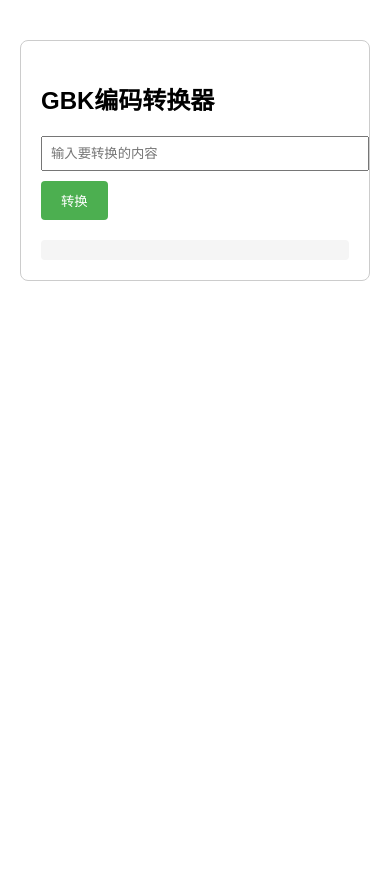
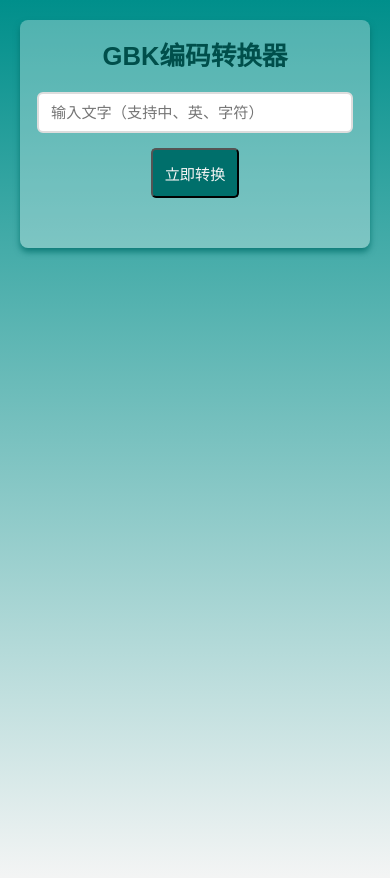
Before and after one commit to yhtun/char2gbk, a plain HTML site: page index.html in a window 390 px wide. Before the commit the page ends 844 px from the top, so only its background shows below. Drawn offline with Linux system fonts and the light colour scheme.

Commit message:
update index.html.
Signed-off-by: mtfx <yht1791078620@gmail.com>

```diff
--- a/index.html
+++ b/index.html
@@ -2,80 +2,193 @@
 <html>
 <head>
     <meta charset="UTF-8">
-    <title>GBK编码转换器（逐字对应版）</title>
+    <meta name="viewport" content="width=device-width, initial-scale=1.0, maximum-scale=5.0">
+    <title>GBK编码转换器（增强版）</title>
+    <link rel="icon" type="image/x-icon" href="https://ecp.sgcc.com.cn/ecp2.0//portal/favicon.ico">
     <style>
+        :root {
+            --primary-color: #004f4b;
+            --accent-color: #006f6b;
+            --text-color: #005f5b;
+            --bg-color: #006f6b;
+        }
+
         body {
+            margin: 0;
+            padding: 20px;
+            min-height: 100vh;
+            font-family: Arial, sans-serif;
+/*            font-family: -apple-system, BlinkMacSystemFont, "Segoe UI", Roboto, sans-serif;*/
+            background: linear-gradient(#008f8b,whitesmoke);
+            color: var(--text-color);
+        }
+
+        .container {
             max-width: 600px;
-            margin: 20px auto;
-            padding: 20px;
-            font-family: Arial, sans-serif;
+            margin: 0 auto;
+            padding: 25px;
+            background-color: rgba(255,255,255, 0.3);
+            border-radius: 8px;
+            box-shadow: 0 4px 6px rgba(0,111,107, 0.8);
+            text-align: center;
         }
-        .container {
-            border: 1px solid #ccc;
-            padding: 20px;
-            border-radius: 8px;
+
+        h2 {
+            margin: 0 0 20px; /* 减少底部间距 */
+            color: var(--primary-color);
+            font-size: 1.6rem; /* 适当缩小标题 */
+            text-align: center;
         }
+
+        .input-group {
+            position: relative;
+            max-width: 400px;  /* 新增最大宽度 */
+            margin: 0 auto 15px; /* 调整间距 */
+        }
+
         input {
-            width: 100%;
-            padding: 8px;
-            margin-bottom: 10px;
+            width: 90%;
+            padding: 10px 12px; /* 减少内边距 */
+            border: 2px solid #ddd;
+            border-radius: 6px; /* 缩小圆角 */
+            font-size: 0.95rem;
+            color: #006f6b;
+            transition: border-color 0.3s;
         }
+
         button {
-            background-color: #4CAF50;
-            color: white;
-            padding: 10px 20px;
-            border: none;
-            border-radius: 4px;
-            cursor: pointer;
+            max-width: 200px;  /* 限制按钮宽度 */
+            padding: 10px;     /* 减少内边距 */
+            font-size: 0.95rem;
+            background: #006f6b;
+            color: whitesmoke;
+            border-radius: 5px;
         }
+
         #output {
-            margin-top: 20px;
-            padding: 10px;
-            background-color: #f5f5f5;
-            border-radius: 4px;
-            white-space: pre-wrap;
+            text-align: left;
+            margin-top: 15px;
+            padding: 10px !important;
+            line-height: 1.4 !important;
+            border-radius: 5px;
+        }
+
+        .char-block {
+            display: inline-block;
+            margin: 2px !important;
+            padding: 4px 8px !important;
+            line-height: 1.3 !important;
+            min-height: auto !important;
+            font-size: 1.1em;
+        }
+
+        @media (max-width: 640px) {
+            .container {
+                padding: 15px;
+            }
+
+            .input-group {
+                max-width: 100%; /* 移动端全宽度 */
+            }
+
+            .char-block {
+                font-size: 0.95em; /* 更小字号 */
+                padding: 3px 6px !important;
+            }
+
+            button {
+                max-width: 100%; /* 按钮全宽 */
+                padding: 12px;
+            }
         }
     </style>
     <script src="./dist/gbk.js"></script>
 </head>
 <body>
+    <!-- <img src="https://ecp.sgcc.com.cn/ecp2.0//portal/logo.f16c4642db4bab0d3ce0.png"> -->
     <div class="container">
         <h2>GBK编码转换器</h2>
-        <input type="text" id="inputText" placeholder="输入要转换的内容">
-        <button onclick="convert()">转换</button>
+        <div class="input-group">
+            <input
+            type="text"
+            id="inputText"
+            placeholder="输入文字（支持中、英、字符）"
+            autocomplete="off"
+            >
+        </div>
+        <button onclick="convert()">立即转换</button>
         <div id="output"></div>
     </div>
 
     <script>
-        var inputText = document.getElementById('inputText');
-        var output = document.getElementById('output');
+        const inputText = document.getElementById('inputText');
+        const output = document.getElementById('output');
 
-        function arr2hex(arr) {
-            return arr.map(b =>
-                b.toString(16).padStart(2, '0').toUpperCase()
+        // 十六进制格式化（支持单字符）
+        const arr2hex = arr => arr.map(b =>
+            b.toString(16).padStart(2, '0').toUpperCase()
             ).join(' ');
-        }
 
+        // 转换核心逻辑
         function convert() {
             const input = inputText.value.trim();
+
             if (!input) {
-                alert("请输入内容");
+                showMessage('⚠️ 请输入要转换的内容', 'warning');
                 return;
             }
 
-            let result = [];
-            for (let char of input) {
+            const result = [];
+            for (const char of input) {
                 try {
                     const bytes = GBK.encode(char);
-                    result.push(`${char}: ${arr2hex(bytes)}`);
+                    result.push(
+                        `<span class="char-block">
+                            <strong>${escapeHtml(char)}</strong>:
+                            <code>${arr2hex(bytes)}</code>
+                        </span></br>`
+                        );
                 } catch(e) {
-                    result.push(`${char}: ?? (编码错误)`);
+                    result.push(
+                        `<span class="char-block" style="background:#ffeef0">
+                            ${escapeHtml(char)}: <code>??</code>
+                        </span>`
+                        );
                 }
             }
 
-            output.innerHTML = result.join('<br>');
+            output.innerHTML = result.join('');
+            output.style.background = "rgba(255,255,255, 0.3)";
+            addCopyFeature();
         }
 
+        // 安全HTML转义
+        function escapeHtml(str) {
+            return str.replace(/[&<>"']/g, m =>
+                ({ '&':'&amp;', '<':'&lt;', '>':'&gt;', '"':'&quot;', "'":'&#39;' }[m])
+                );
+        }
+
+        // 显示提示信息
+        function showMessage(msg, type = 'info') {
+            output.innerHTML = `<div class="message ${type}">${msg}</div>`;
+            setTimeout(() => output.innerHTML = '', 2000);
+        }
+
+        // 添加点击复制功能
+        function addCopyFeature() {
+            output.querySelectorAll('.char-block').forEach(el => {
+                el.addEventListener('click', () => {
+                    const text = el.innerText.split(': ')[1];
+                    navigator.clipboard.writeText(text).then(() => {
+                        el.style.background = '#e8f4ff';
+                        setTimeout(() => el.style.background = '', 800);
+                    });
+                });
+            });
+        }
+
+        // 回车键支持
         inputText.addEventListener('keypress', e => {
             if (e.key === 'Enter') convert();
         });
```
